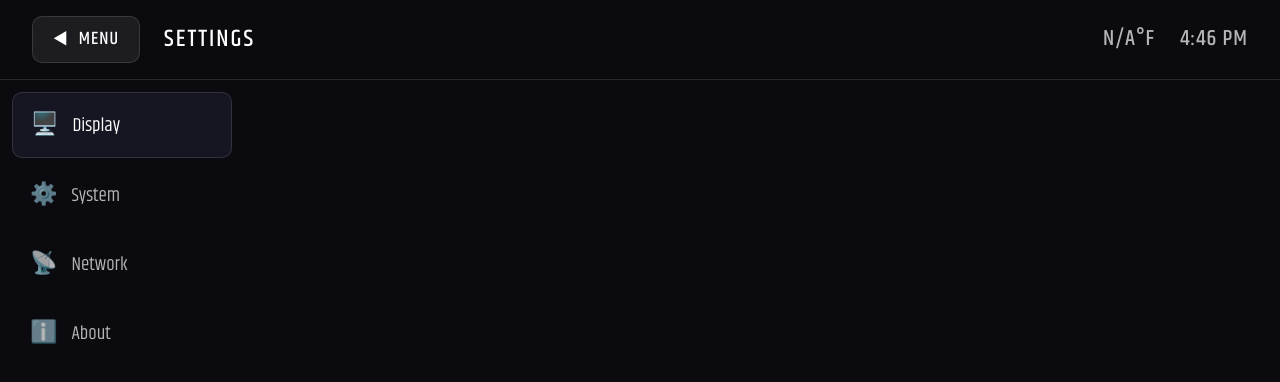
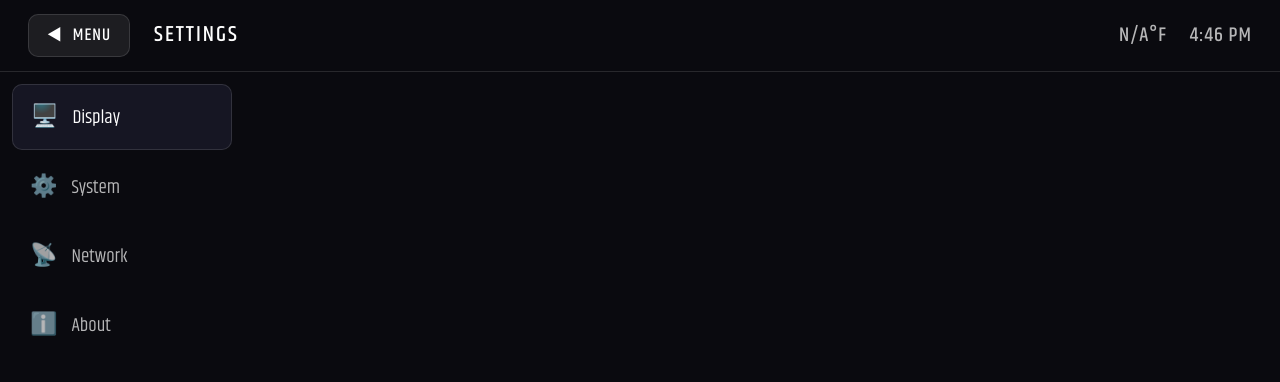
Before and after one commit to Qubibyte/QubibyteHMI, an Electron app: page pages/settings.html in a window 1280 px wide. Drawn offline with Linux system fonts and the light colour scheme; no server answers.

Commit message:
updated website

```diff
--- a/styles.css
+++ b/styles.css
@@ -223,11 +223,11 @@ html {
 :root[data-theme="light"],
 :root[data-theme="midnight"],
 :root[data-theme="quantum"] {
-    --top-bar-height: 80px;
-    --top-bar-padding-x: 32px;
-    --top-bar-logo-height: 48px;
-    --top-bar-system-info-size: 22px;
-    --top-bar-page-title-size: 24px;
+    --top-bar-height: 72px;
+    --top-bar-padding-x: 28px;
+    --top-bar-logo-height: 44px;
+    --top-bar-system-info-size: 20px;
+    --top-bar-page-title-size: 22px;
 }
 
 /* ============================================
@@ -711,9 +711,9 @@ body {
 
 .subpage-top-bar .back-btn {
     flex-shrink: 0;
-    font-size: 18px;
+    font-size: 17px;
     line-height: 1.2;
-    padding: 12px 20px;
+    padding: 10px 18px;
 }
 
 .system-info {
@@ -3305,11 +3305,11 @@ input:checked+.toggle-slider::before {
     }
 
     :root {
-        --top-bar-height: 68px;
-        --top-bar-padding-x: 20px;
-        --top-bar-logo-height: 40px;
-        --top-bar-system-info-size: 18px;
-        --top-bar-page-title-size: 20px;
+        --top-bar-height: 62px;
+        --top-bar-padding-x: 18px;
+        --top-bar-logo-height: 36px;
+        --top-bar-system-info-size: 17px;
+        --top-bar-page-title-size: 18px;
     }
 }
 
```
